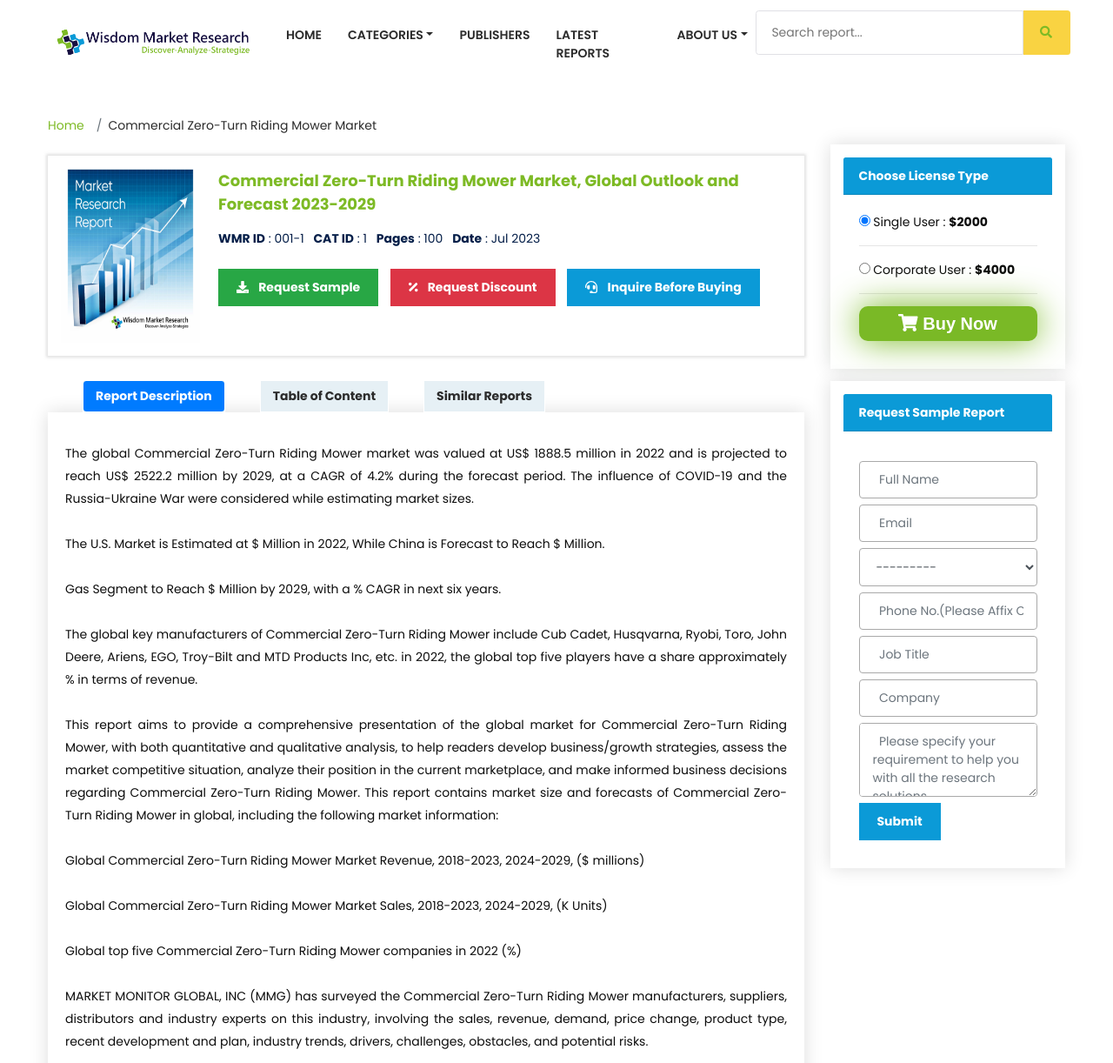
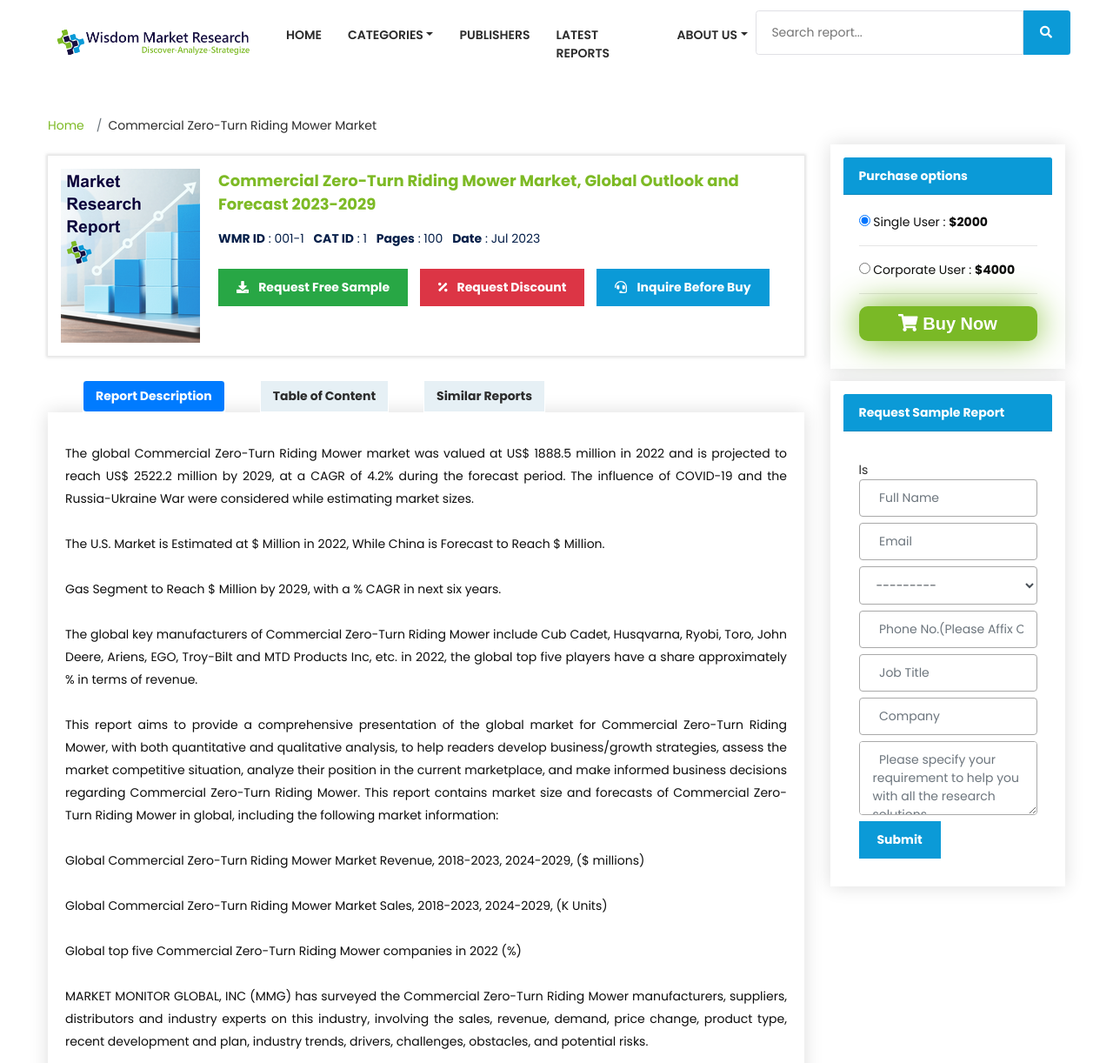
Before and after one commit to riteshm321/wmr_website, a Django app: a page that uses templates/base-report.html in a window 1280 px wide. Shown: the top 1222 px of the page at 87% size. Run offline with Django 3.2, Linux system fonts and the light colour scheme; data comes from the database, SQL or seed files in the repository; both versions use the stored data as it was after the commit; some libraries are stand-ins or nearby versions.

Commit message:
saturday changes

```diff
--- a/report/admin.py
+++ b/report/admin.py
@@ -73,7 +73,7 @@ class SliderAdmin(admin.ModelAdmin):
 admin.site.register(Report,ReportAdmin)
 admin.site.register(Publisher,PublisherAdmin)
 admin.site.register(Category,CategoryAdmin)
-# admin.site.register(Lead,LeadAdmin)
+admin.site.register(Lead,LeadAdmin)
 admin.site.register(SliderImage,SliderAdmin)
 admin.site.register(Billing_Details)
 admin.site.register(Contact_Us,ContactUsAdmin)
--- a/report/views.py
+++ b/report/views.py
@@ -109,15 +109,18 @@ def requestSample(request,id):
 
             lead_form.save()
 
-            emailBody = 'Report Code:' + report.publisher.publisher_code+'-'+ str(report.id) +'\n\n' +'Report Name:'+ report.title + '\n\n' + 'Client Name:' + lead_form.full_name + '\n\n' 'Client Email: '+ lead_form.corporate_email + '\n\n' + 'Phone:' + str(lead_form.phone) + '\n\n' + 'Country:' + str(lead_form.country) +'\n\n' + 'Category:'+ report.category.name +'\n\n'+'Publisher :'+report.publisher.name+ '\n\n' +'Company:' + lead_form.company + '\n\n' + 'Job Title:' + lead_form.job_title +'\n\n' +'Price:' + str(report.single_user_price) +'\n\n' +'Comments:' + lead_form.comment
-            send_mail(
-                'Lead - Sample Request',
-                 emailBody,
-                'sales@wisdommarketresearch.com',
-                ['leads@affluencemarketreports.com'],
-                fail_silently=False,
-            )
-            send_simple_message(lead_form.full_name, report.title, lead_form.corporate_email)
+            # emailBody = 'Report Code:' + report.publisher.publisher_code+'-'+ str(report.id) +'\n\n' +'Report Name:'+ report.title + '\n\n' + 'Client Name:' + lead_form.full_name + '\n\n' 'Client Email: '+ lead_form.corporate_email + '\n\n' + 'Phone:' + str(lead_form.phone) + '\n\n' + 'Country:' + str(lead_form.country) +'\n\n' + 'Category:'+ report.category.name +'\n\n'+'Publisher :'+report.publisher.name+ '\n\n' +'Company:' + lead_form.company + '\n\n' + 'Job Title:' + lead_form.job_title +'\n\n' +'Price:' + str(report.single_user_price) +'\n\n' +'Comments:' + lead_form.comment
+            # send_mail(
+            #     'Lead - Sample Request',
+            #      emailBody,
+            #     'sales@wisdommarketresearch.com',
+            #     ['leads@affluencemarketreports.com'],
+            #     fail_silently=False,
+            # )
+            # send_simple_message(lead_form.full_name, report.title, lead_form.corporate_email)
+            # send_email(sender_email, receiver_email, subject, message, smtp_server, smtp_port, username, password)
+
+            send_email(sender_email, sender_password, recipient_email, subject, message)
             return redirect('thankyou')
         else:
             print('Form invalid')
@@ -386,6 +389,61 @@ def subscribeForm(request):
     return redirect('thankyou')
 
 
+
+import smtplib
+from email.mime.text import MIMEText
+from email.mime.multipart import MIMEMultipart
+
+def send_email(sender_email, sender_password, recipient_email, subject, message):
+    # Create a multipart message
+    msg = MIMEMultipart()
+    msg['From'] = sender_email
+    msg['To'] = recipient_email
+    msg['Subject'] = subject
+
+    # Attach the message to the email
+    msg.attach(MIMEText(message, 'plain'))
+
+    try:
+        # Create a secure SSL/TLS connection with the SMTP server
+        server = smtplib.SMTP_SSL('smtp.zoho.in', 465)  # Replace with your SMTP server address and port
+
+        # Log in to the email account
+        server.login(sender_email, sender_password)
+
+        # Send the email
+        server.sendmail(sender_email, recipient_email, msg.as_string())
+
+        # Close the connection
+        server.quit()
+
+        print('Email sent successfully!')
+    except Exception as e:
+        print('An error occurred while sending the email:', str(e))
+
+# Usage example
+# sender_email = 'sender@example.com'
+# sender_password = 'password'
+# recipient_email = 'recipient@example.com'
+# subject = 'Hello from Python'
+# message = 'This is the body of the email.'
+# Usage example
+sender_email = "ritesh.majumdar@wisdommarketresearch.com"
+# sender_email = "javedattar9999@gmail.com"
+recipient_email = "javedattar99@gmail.com"
+subject = "Test Email"
+message = "This is a test email message."
+# smtp_server = "smtp.zoho.in"
+# smtp_port = 587
+# username = "ritesh.majumdar@wisdommarketresearch.com"
+# sender_password = "mh16bt5305@"
+sender_password = "RitMaj@789"
+
+
+
+
+
+
 def send_simple_message(name,title,email):
     return requests.post(
         "https://api.mailgun.net/v3/www.affluencemarketreports.com/messages",
--- a/static/assets/css/style.css
+++ b/static/assets/css/style.css
@@ -2296,8 +2296,8 @@ input.search-submit {
   line-height: 1.15;
   letter-spacing: 0.1rem;
   text-transform: uppercase;
-  background: #f9d342;
-  color: #7dba25;
+  background: #0b9ad7;
+  color: white;
   border: 1px solid transparent;
   vertical-align: middle;
   text-shadow: none;
@@ -2323,7 +2323,7 @@ input.search-submit {
 
 .a_underline:hover {
  text-decoration:underline;
- color:#0b9ad7;
+ color:#7dba25;
  text-decoration-thickness: 3px;
 }
 
--- a/templates/base-report.html
+++ b/templates/base-report.html
@@ -46,14 +46,14 @@
 <meta property="og:description" content="Wisdom Market Research offers detailed business research reports with in-depth strategic insights on varied industry verticals to meet all your business need."/>
 <meta property="og:image" content="images/logos.png"/>
     <!-- Global site tag (gtag.js) - Google Analytics -->
-<script async src="https://www.googletagmanager.com/gtag/js?id=UA-174031289-1"></script>
-<script>
-  window.dataLayer = window.dataLayer || [];
-  function gtag(){dataLayer.push(arguments);}
-  gtag('js', new Date());
+<!--<script async src="https://www.googletagmanager.com/gtag/js?id=UA-174031289-1"></script>-->
+<!--<script>-->
+<!--  window.dataLayer = window.dataLayer || [];-->
+<!--  function gtag(){dataLayer.push(arguments);}-->
+<!--  gtag('js', new Date());-->
 
-  gtag('config', 'UA-174031289-1');
-</script>
+<!--  gtag('config', 'UA-174031289-1');-->
+<!--</script>-->
 </head>
 <body>
 
--- a/templates/base.html
+++ b/templates/base.html
@@ -587,7 +587,7 @@
             </div>
             <div class="footinfo3">
               <div class="paymentimg">
-                <img src="{% static 'images/payment-logos.png' %}" alt="Payment Logos">
+                <img src="{% static 'images/payment_footer.png' %}" alt="Payment Logos">
               </div>
             </div>
           </div>
--- a/templates/base/about-us.html
+++ b/templates/base/about-us.html
@@ -13,8 +13,8 @@
 		  <div class="col-lg-12">
 			<div class="row">
 				<div class="text-justify tab-content" id="aboutt">
-					<p>Wisdom Market Researchs is the next generation of all your research needs with a strong grapple on the worldwide market for industries, organizations, and governments. Our aim is to deliver exemplary reports that meet the definite needs of clients, which offers an adequate business technique, planning, and competitive landscape for new and existing industries that will develop your business needs.</p>
-
+					<p>At Wisdom Market Research, we are a leading market research organization dedicated to providing businesses with valuable insights and intelligence to make informed decisions and drive success. With a team of experienced researchers and analysts, we specialize in delivering high-quality market research solutions tailored to meet the unique needs of our clients.</p>
+					<p></p>
 
 				</div>
 				 <div class="clearfix">&nbsp;</div>
--- a/templates/base/index.html
+++ b/templates/base/index.html
@@ -103,7 +103,7 @@
                                 <div class="card">
 									<div class="row">
 										<div class="col-sm-12">
-											<a href="{% url 'reports:reportpage' report.slug %}" class="a_underline"><h4 style="color:black;" ><strong>{{report.title | title }}</strong></h4></a>
+											<a href="{% url 'reports:reportpage' report.slug %}" class="a_underline"><h4 style="color:#7dba25;" ><strong>{{report.title | title }}</strong></h4></a>
                                             <p>No. of Pages: &nbsp;&nbsp;{{report.no_of_pages}} </p>
 											<hr>
 											<p>{{report.summary | truncatechars:280 | safe }}</p><br>
--- a/templates/base/services.html
+++ b/templates/base/services.html
@@ -5,7 +5,7 @@
 {% block body %}
 <div class="container">
 <div class="text-center"><input type="hidden" id="catpage" value="1">
-<h1 class="head-after h1fs">Services Page</h1>
+<h1 class="head-after h1fs">Services</h1>
 
 	<div class="text-justify tab-content" id="aboutt">
 		<p><b>Market Intelligence as a Service:-</b></p>
--- a/templates/report/reportpage.html
+++ b/templates/report/reportpage.html
@@ -94,9 +94,9 @@
 
 					</ul>
 					<ul class="navbar-nav ml-auto" id="mrpt">
-						<li class="nav-item"><a href="{% url 'reports:samplerequest' report.id%}"><button class="btn btn-success"><span><i class="fas fa-download"></i> &nbsp; <strong>Request Sample </strong></span></button></a></li>
+						<li class="nav-item"><a href="{% url 'reports:samplerequest' report.id%}"><button class="btn btn-success"><span><i class="fas fa-download"></i> &nbsp; <strong>Request Free Sample </strong></span></button></a></li>
 						<li class="nav-item"> <a href="{% url 'reports:discountrequest' report.id %}"><button class="btn btn-danger"><span><i class="fas fa-percentage"></i> &nbsp; <strong>Request Discount  </strong></span></button> </a></li>
-						<li class="nav-item"><a href="{% url 'reports:inquiryrequest' report.id %}"><b><button class="btn btn-primary"><span><i class="fas fa-headset"></i> &nbsp; <strong>Inquire Before Buying</strong></span></button> </b> </a></li>
+						<li class="nav-item"><a href="{% url 'reports:inquiryrequest' report.id %}"><b><button class="btn btn-primary"><span><i class="fas fa-headset"></i> &nbsp; <strong>Inquire Before Buy</strong></span></button> </b> </a></li>
 <!--						<li class="nav-item"><a href="#"><b><button class="btncut"><span><i class="icon-user"></i> &nbsp; Speak To Analyst</span></button> </b> </a></li>-->
 					</ul>
 				</div>
@@ -120,7 +120,7 @@
 </div>
 <div class="media_box mb-2">
 <div class="media ">
-<img src="{% static 'images/research 1.jpg' %}" height="200px" width="160px" alt="Market Research Report" title="Market Research Report" class="align-self-start mr-4 d-none d-sm-block img-responsive">
+<img src="{% static 'images/research_report.png' %}" height="200px" width="160px" alt="Market Research Report" title="Market Research Report" class="align-self-start mr-4 d-none d-sm-block img-responsive">
 <div class="media-body" >
   <h1 class="rd-page-title">
 	{{report.title}}	</h1>
@@ -132,9 +132,9 @@
 <!--		<li><span><b>Publisher</b> : {{report.publisher.name}}</span></li>-->
 	</ul>
 	<div id="calltoac">
-        <a href="{% url 'reports:samplerequest' report.id%}"><button class="btn btn-success"><span><i class="fas fa-download"></i> &nbsp; <strong>Request Sample </strong></span></button></a>
+        <a href="{% url 'reports:samplerequest' report.id%}"><button class="btn btn-success"><span><i class="fas fa-download"></i> &nbsp; <strong>Request Free Sample </strong></span></button></a>
         <a href="{% url 'reports:discountrequest' report.id %}"><button class="btn btn-danger"><span><i class="fas fa-percentage"></i> &nbsp; <strong>Request Discount  </strong></span></button> </a>
-        <a href="{% url 'reports:inquiryrequest' report.id %}"><b><button class="btn btn-primary"><span><i class="fas fa-headset"></i> &nbsp; <strong>Inquire Before Buying</strong></span></button> </b> </a>
+        <a href="{% url 'reports:inquiryrequest' report.id %}"><b><button class="btn btn-primary"><span><i class="fas fa-headset"></i> &nbsp; <strong>Inquire Before Buy</strong></span></button> </b> </a>
 <!--        <a href="{% url 'reports:covidrequest' report.id %}"><button class="btn btn-danger" style="background-color:#0b9ad7;border:none;"><span> &nbsp;<strong>COVID-19 Impact Analysis</strong> </span></button></a>-->
 	</div>
 </div>
@@ -185,7 +185,7 @@
                   <div class="row">
                   <div class="col-lg-3 col-sm-3">
                   <div class="reportsImg">
-                  <a href="#"> <img src="{% static 'images/market-report.jpg' %}" height="200px" width="170px"  alt="Market Research Report" title="Market Research Report" class="img-post img-responsive"></a>
+                  <a href="#"> <img src="{% static 'images/research_report.png' %}" height="200px" width="170px"  alt="Market Research Report" title="Market Research Report" class="img-post img-responsive"></a>
                  </div>
                 </div>
                   <div class="col-lg-9 col-sm-9 post-content">
@@ -227,7 +227,7 @@
         <div class="col-lg-3 col-md-12 col-sm-12 mt-5">
             <div class="card">
                   <div class="card-header" style="background-color:#0b9ad7;color:white">
-                      <strong>Choose License Type</strong>
+                      <strong>Purchase options</strong>
                   </div>
                   <div class="card-body" >
                       <form method="post" action="{% url 'reports:checkout' report.id %}">
@@ -248,7 +248,7 @@
                   </div>
                   <div class="card-body" >
                       <form method="post">
-                          <h4>{{form.errors}}</h4>
+                          <h4>{{form.errors}}</h4>ls
 						{% csrf_token %}
 						{{form.full_name}}
 						{{form.corporate_email}}
```
Also changed, not shown: templates/base/contact-us.html (+11 -11 lines), db.sqlite3, static/images/Best in class.png (added), static/images/Customised Research.png (added), static/images/Report Format.png (added), static/images/Report customisation.png (added), static/images/Triangle 1.jpg (added), static/images/Triangle 2.jpg (added), static/images/Triangle 3.jpg (added), static/images/payment_footer.png (added), static/images/research_report.png (added).
